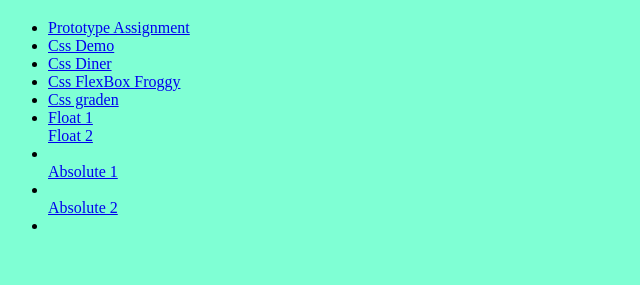
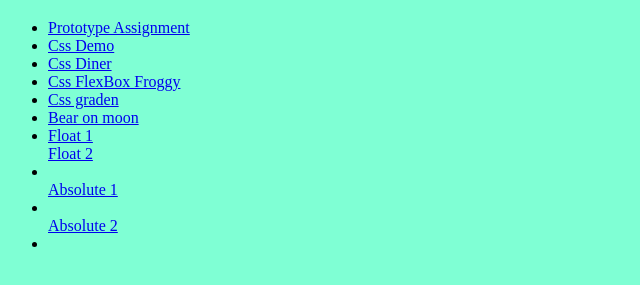
Before and after one commit to CarlosB0/ifsc-01-2024, a plain HTML site: page index.html in a window 1280 px wide. Shown: the part 61-346 px from the top of the page, without its empty margins (0-640 px from the left). Drawn offline with Linux system fonts and the light colour scheme.

Commit message:
bear on the moon

```diff
--- a/index.html
+++ b/index.html
@@ -18,7 +18,8 @@
         <li><a href="assets/img/Screenshot_27-2-2024_15201_flukeout.github.io.jpeg">Css Diner</a></li>
         <li><a href="assets/img/Screenshot_10-4-2024_112727_flexboxfroggy.com.jpeg">Css FlexBox Froggy</a></li>
         <li><a href="assets/img/Screenshot_10-4-2024_112817_cssgridgarden.com.jpeg">Css graden</a></li>
-          <li><a href="positioning-lab/float-1.html">Float 1</a></li>
+        <li><a href="assets/img/Screenshot_21-4-2024_114756_thomaswallace.github.io (1).jpeg">Bear on moon</a></li>
+        <li><a href="positioning-lab/float-1.html">Float 1</a></li>
         </li><a href="positioning-lab/float-2.html">Float 2</a><li>
         </li><a href="positioning-lab/absolute-1.html">Absolute 1</a><li>
         </li><a href="positioning-lab/absolute-2.html">Absolute 2</a><li>
```
Also changed, not shown: assets/img/Screenshot_21-4-2024_114756_thomaswallace.github.io (1).jpeg (added).
